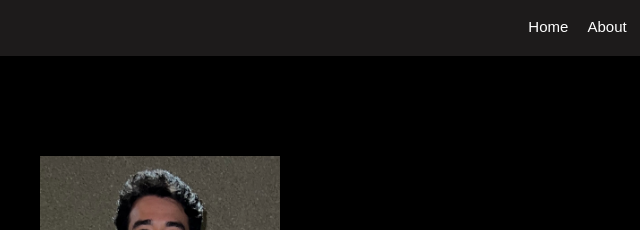
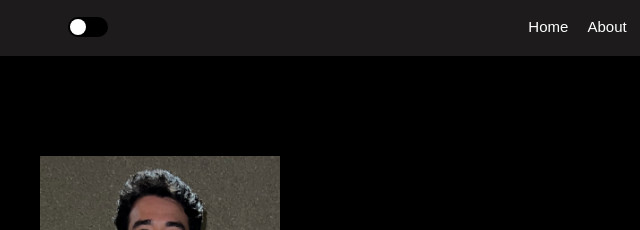
Before and after one commit to EmmanuelGR02/Personal-Website, a plain HTML site: page index.html in a window 1280 px wide. Shown: the top 230 px of the page, 0-640 px from the left. Drawn offline with Linux system fonts and the light colour scheme.

Commit message:
added switch to change dark and bright mode, and added features to alsoe chnage the colors of the switch itself

```diff
--- a/index.html
+++ b/index.html
@@ -11,6 +11,10 @@
     <header>
         <nav>
             <ul>
+                <label class="switch" id="backgroundSwitch">
+                    <input type="checkbox">
+                    <span class="slider round"></span>
+                </label>
                 <li><a class="home" href="index.html">
                     <img class="home_img" src="images/home_icon.png">
                     <span class="home_text">Home</span>
--- a/javascript/homepage.js
+++ b/javascript/homepage.js
@@ -1,14 +1,35 @@
 
+// get switch components
+const backgroundSwitch = document.getElementById('backgroundSwitch');
+const slider = document.querySelector('#backgroundSwitch .slider');
+const helloName = document.querySelectorAll('.hello, .name');
+let isBackgroundBlack = true;
 
-function change_background_black() {
-    body.style.change_backgroundColor = 'black'
-}
-function change_background_gray() {
-    body.style.change_backgroundColor = 'gray'
-}
+// set the start background colors
+document.body.style.backgroundColor = 'black';
+slider.style.backgroundColor = 'black';
+slider.classList.add('checked');
+slider.style.backgroundColor = 'black';
 
-window.onload = function() {
-    document.body.style.display = 'none';
-    document.body.offsetHeight;
-    document.body.style.display = '';
-  };
+// Add event listener for switch toggle
+backgroundSwitch.addEventListener('change', function() {
+    if (isBackgroundBlack) {
+        // Change background to white and text color to black
+        document.body.style.backgroundColor = 'white';
+        helloName.forEach(element => {
+            element.style.color = 'black';
+        });
+        // Toggle switch colors
+        slider.classList.remove('checked');
+        slider.style.backgroundColor = 'white';
+    } else {
+        // Change background to black and text color to white
+        document.body.style.backgroundColor = 'black';
+        helloName.forEach(element => {
+            element.style.color = 'white';
+        });
+        slider.classList.add('checked');
+        slider.style.backgroundColor = 'black';
+    }
+    isBackgroundBlack = !isBackgroundBlack;
+});
--- a/style/homepage.css
+++ b/style/homepage.css
@@ -16,6 +16,51 @@ header {
     margin-left: -20px;
 }
 
+/* ------------------- */
+/* Change the background colors of the switch and ball */
+.switch {
+    position: absolute;
+    top: 50%;
+    margin-left: 80px;
+    left: 0;
+    transform: translateY(-50%);
+    width: 40px;
+    height: 20px;
+}
+.slider {
+    position: absolute;
+    cursor: pointer;
+    top: 0;
+    left: 0;
+    right: 0;
+    bottom: 0;
+    background-color: black;
+    transition: .4s;
+    border-radius: 10px;
+}
+.slider:before {
+    position: absolute;
+    content: "";
+    height: 16px;
+    width: 16px;
+    left: 2px;
+    bottom: 2px;
+    background-color: white;
+    transition: .4s;
+    border-radius: 50%;
+}
+input:checked + .slider:before {
+    transform: translateX(20px);
+}
+.slider.checked:before {
+    background-color: white;
+}
+.slider:not(.checked):before {
+    background-color: black;
+}
+
+
+/* ------------------- */
 /* fade text to image */
 .contact {
     position: fixed;
```
